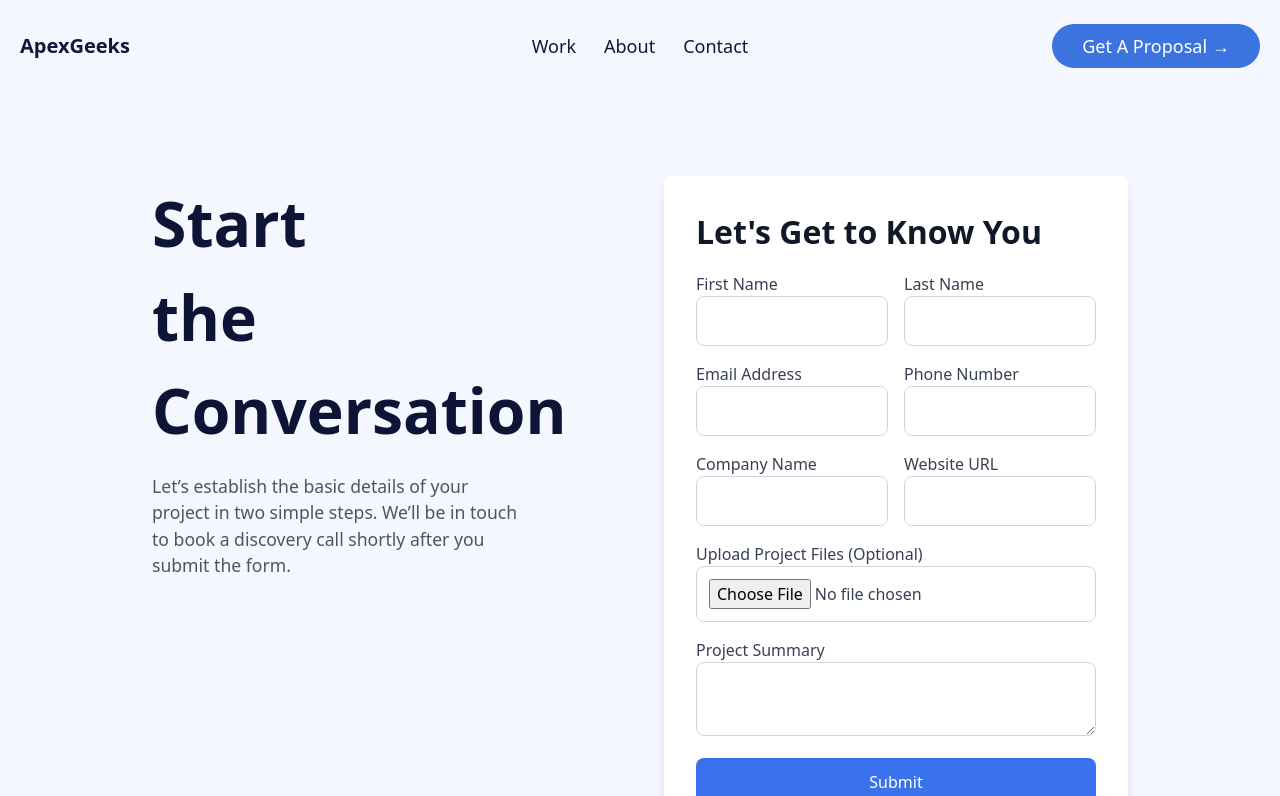
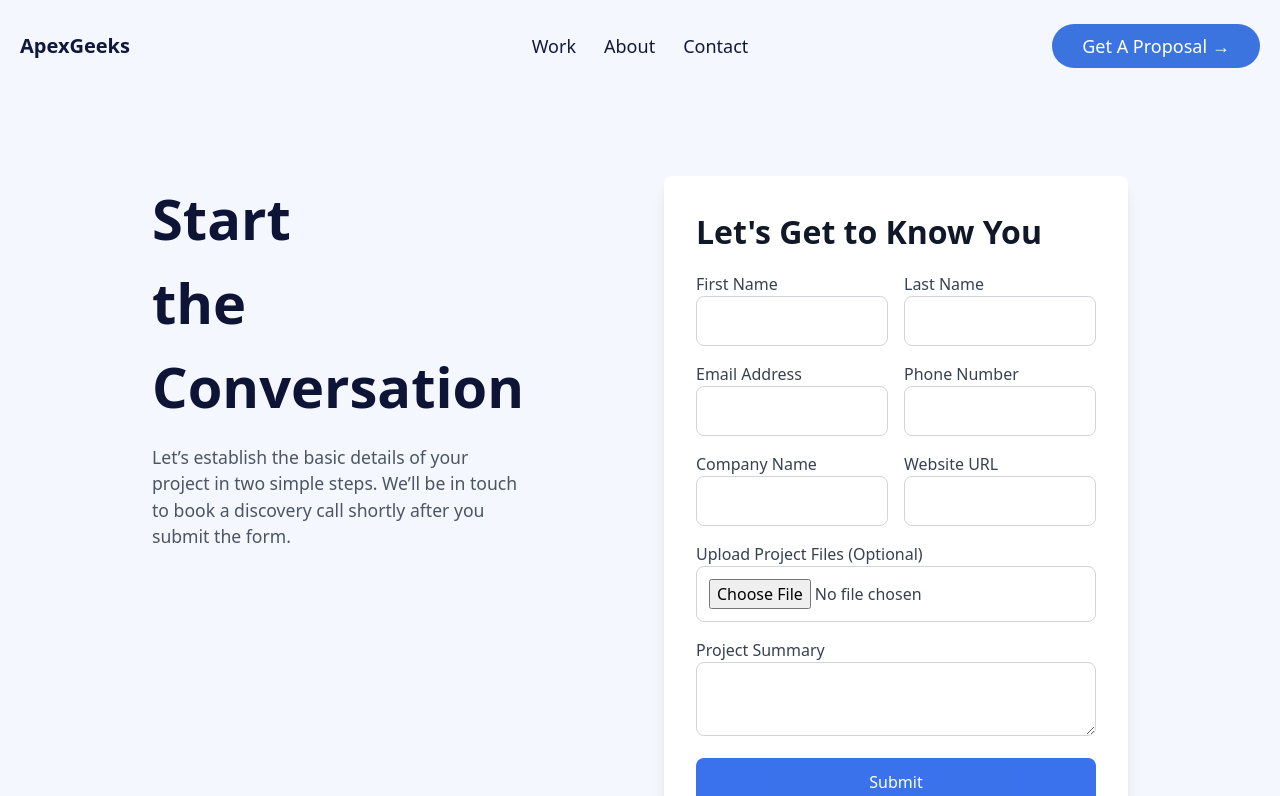
Before and after one commit to aais1/apex-geeks, a Nuxt app: page /contact in a window 1280 px wide. Shown: the top 796 px of the page. Built offline with nearby package versions, Linux system fonts and the light colour scheme.

Commit message:
minor fix

```diff
--- a/pages/contact/index.vue
+++ b/pages/contact/index.vue
@@ -1,13 +1,13 @@
 <template>
 	<GlobalsNavbar />
 	<section class="bg-BgPrimary">
-		<div class="mx-auto flex w-[90vw] flex-row md:w-[80vw] md:py-12">
+		<div class="mx-auto flex flex-row md:w-[90vw] md:py-12">
 			<div class="w-screen bg-BgPrimary pt-10 md:pt-20">
 				<div class="mx-auto px-2 py-12 md:w-[80vw] md:px-6">
 					<div class="grid grid-cols-1 gap-12 md:grid-cols-2">
 						<div v-motion-slide-visible-once-left>
 							<h1
-								class="mb-4 text-[2.8rem] font-bold text-[#0E1435] md:w-1/2 md:text-[3.9rem]"
+								class="mb-4 text-[2.8rem] font-bold text-[#0E1435] md:w-1/2 md:text-[3.5rem]"
 							>
 								Start the Conversation
 							</h1>
```
